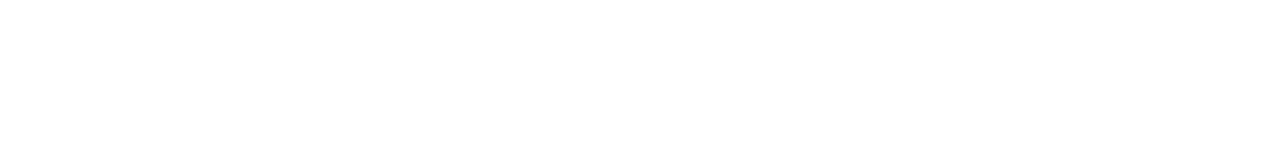
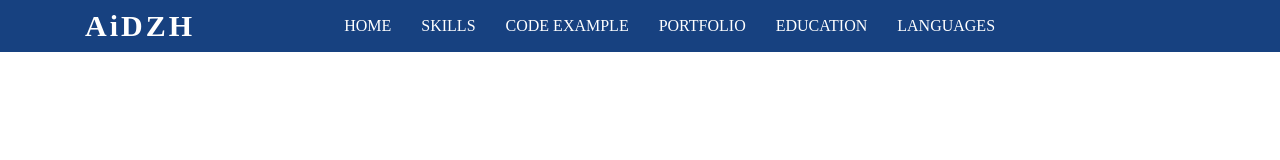
Before and after one commit to Aizhamalka/portfolio, a plain HTML site: page index.html in a window 1280 px wide. Drawn offline with Linux system fonts and the light colour scheme.

Commit message:
add header

```diff
--- a/css/style.css
+++ b/css/style.css
@@ -0,0 +1,82 @@
+:root {
+--accent: #174180;
+--accent-light: #3764a7;
+--pure-white: #fff;
+}
+
+html {
+box-sizing:border-box;
+scroll-behavior: smooth;
+}
+
+*,
+*::before,
+*::after {
+  box-sizing: inherit;
+}
+
+body {
+  margin: 0;
+  font-family: 'Times New Roman', Times, serif;
+  color: var(--accent, #174180);
+}
+
+.container {
+  width: 1140px;
+ margin: 0 auto;
+ padding: 0 15px;
+
+
+}
+.header {
+  background-color: var(--accent, #174180);
+}
+
+.header a {
+  color: var(--pure-white, #fff);
+  text-decoration: none;
+}
+
+.header-nav {
+   display: flex;
+  justify-content: space-between;
+  align-items: center;
+  padding: 11px 0;
+
+}
+
+.header-logo {
+  width: 20%;
+  font-size: 30px;
+  line-height: 30px;
+  font-weight: 800;
+  letter-spacing: 3px;
+
+}
+.header-logo img {
+  width: 100%;
+  height: 60px;
+  object-fit: contain;
+}
+
+.header-menu {
+  width: 78%;
+  display: flex;
+    margin: 0;
+  padding: 0;
+  list-style: none;
+
+}
+
+.header-menu-link {
+  padding: 15px;
+font-size: 16px;
+line-height: 16px;
+padding: 15px 15px;
+text-transform: uppercase;
+transition: background-color 0.4s;
+
+}
+.header-menu-link:hover {
+  background-color: var(--accent-light);
+}
--- a/index.html
+++ b/index.html
@@ -8,6 +8,23 @@
   <link rel="stylesheet" href="css/style.css">
 </head>
 <body>
+  <header class="header">
+   <div class="container">
+  <nav class="header-nav">
+  <a href="" class="header-logo"> AiDZH</a>
+  <ul class="header-menu">
+    <li class="header-menu-item"><a href="#home" class="header-menu-link">Home</a></li>
+    <li class="header-menu-item"><a href="#skills" class="header-menu-link">Skills</a></li>
+    <li class="header-menu-item"><a href="#code" class="header-menu-link">Code Example</a> </li>
+    <li class="header-menu-item"><a href="#portfolio" class="header-menu-link">Portfolio</a></li>
+    <li class="header-menu-item"><a href="#education" class="header-menu-link">Education</a></li>
+    <li class="header-menu-item"><a href="#languages" class="header-menu-link">Languages</a></li>
+
+  </ul>
+
+</nav>
+</div>
+</header>
 
 </body>
 </html>
```
